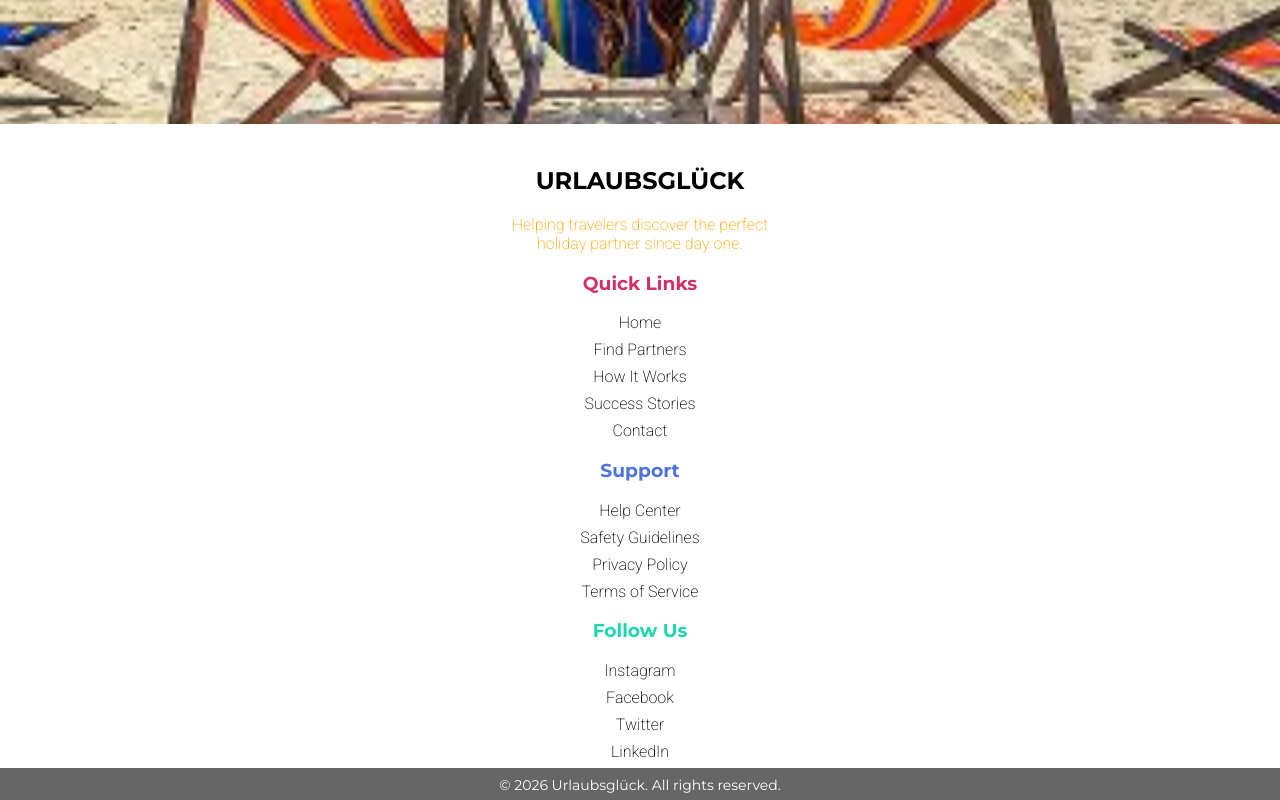
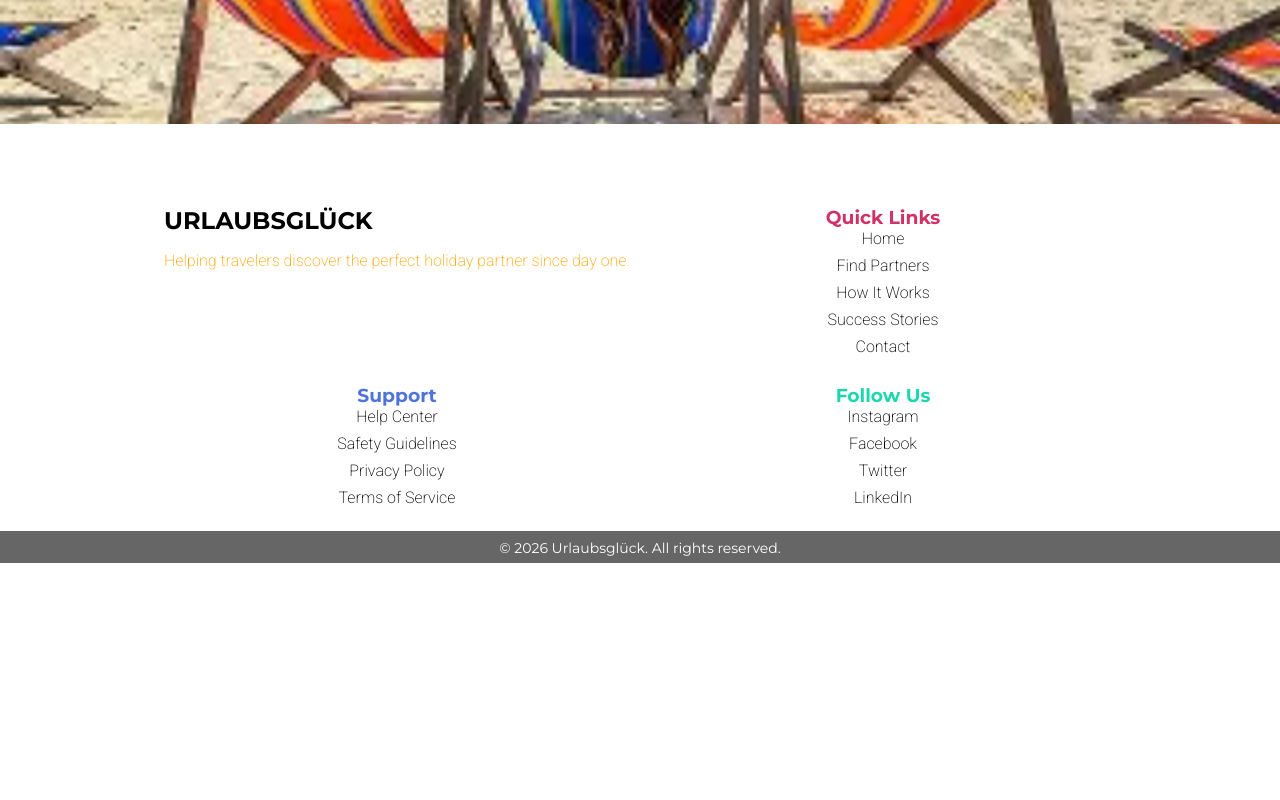
Before and after one commit to dmitro123ads/miniproject_seva-ya, a plain HTML site: page index.html in a window 1280 px wide. Shown: the part 2739-3539 px from the top of the page. After the commit the page ends 3302 px from the top, so only its background shows below. Drawn offline with Linux system fonts and the light colour scheme.

Commit message:
tablet footer

```diff
--- a/index.html
+++ b/index.html
@@ -114,8 +114,11 @@
     </main>
     <footer>
         <section class="pre_footer">
+            <div class="footer_grid">
+                <article>
             <h2>URLAUBSGLÜCK</h2>
             <p>Helping travelers discover the perfect holiday partner since day one.</p>
+            </article>
             <article>
                 <h3 class="quick_links">Quick Links</h3>
                 <ul>
@@ -145,6 +148,7 @@
                 </ul>
             </article>
         </section>
+    </div>
         <section class="footer_end">
             <h2>© 2026 Urlaubsglück. All rights reserved.</h2>
         </section>
--- a/style.css
+++ b/style.css
@@ -15,15 +15,19 @@ body {
     margin: 0 auto;
 
 }
-h2{
+
+h2 {
     font-family: var(--font-montserrat);
 }
-h3{
+
+h3 {
     font-family: var(--font-montserrat);
 }
-p{
+
+p {
     font-family: var(--font-roboto);
 }
+
 header {
     background-image: url(./images/hero_mob.webp);
     background-repeat: no-repeat;
@@ -82,7 +86,8 @@ header button {
 .hero h2 {
     font-size: 30px;
 }
-.hero p{
+
+.hero p {
     font-family: var(--font-roboto);
     font-weight: 200;
     font-size: 18px;
@@ -258,10 +263,9 @@ header button {
     background-color: var(--hero_text);
     text-align: center;
     justify-items: center;
-    height: 600px;
-    width: 277px;
-    padding: 22px;
-    margin: 0 auto;
+    padding: 22px 0px 0px 0px;
+    margin: 0px 22px;
+
 }
 
 .pre_footer ul {
@@ -280,6 +284,22 @@ header button {
 .pre_footer p {
     color: var(--partners_butn);
     font-weight: 200;
+}
+
+.footer_grid h2 {
+    display: flex;
+    margin: 0 auto;
+    justify-self: center;
+
+}
+
+.footer_grid h3 {
+    margin: 0 auto;
+    margin-bottom: 10px;
+}
+
+.footer_grid ul {
+    margin: 0 auto;
 }
 
 .footer_end {
@@ -356,7 +376,8 @@ header button {
     .guides li {
         width: 210px;
     }
-    .guides_but{
+
+    .guides_but {
         width: 195px;
     }
 
@@ -399,4 +420,27 @@ header button {
         width: 100%;
         height: 349px;
     }
+
+    .footer_grid {
+        display: grid;
+        grid-template-columns: repeat(2, 1fr);
+        gap: 20px;
     }
+
+    .footer_grid h2 {
+        display: flex;
+        margin: 0 auto;
+
+    }
+
+    .footer_grid h3 {
+        margin: 0 auto;
+    }
+
+    .pre_footer {
+        grid-column: auto;
+        text-align: center;
+        margin: 16px 96px;
+        margin-top: 60px;
+    }
+}
```
Lines whose indentation alone changed are shown as unchanged.
